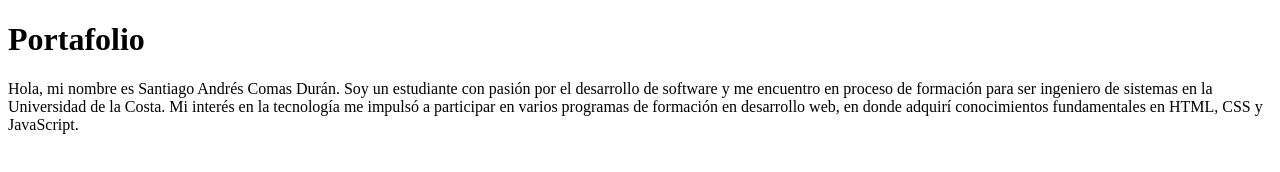
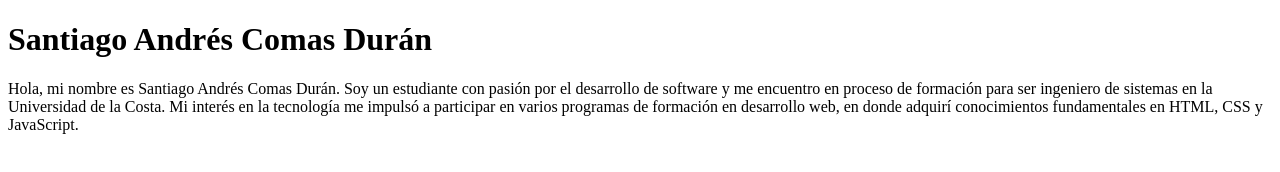
Before and after one commit to SantiagoComas07/rubrica_portafolio, a plain HTML site: page index.html in a window 1280 px wide. Drawn offline with Linux system fonts and the light colour scheme.

```diff
--- a/index.html
+++ b/index.html
@@ -11,8 +11,8 @@
 
     </header>
     <main>
-        <h1>Portafolio</h1>
-        <p>Hola, mi nombre es Santiago Andrés Comas Durán. Soy un estudiante con pasión por el desarrollo de software y me encuentro en proceso de formación para ser ingeniero de sistemas en la Universidad de la Costa. Mi interés en la tecnología me impulsó a participar en varios programas de formación en desarrollo web,
+        <h1>Santiago Andrés Comas Durán</h1>
+                <p>Hola, mi nombre es Santiago Andrés Comas Durán. Soy un estudiante con pasión por el desarrollo de software y me encuentro en proceso de formación para ser ingeniero de sistemas en la Universidad de la Costa. Mi interés en la tecnología me impulsó a participar en varios programas de formación en desarrollo web,
              en donde adquirí conocimientos fundamentales en HTML, CSS y JavaScript.</p>
     </main>
 
```
